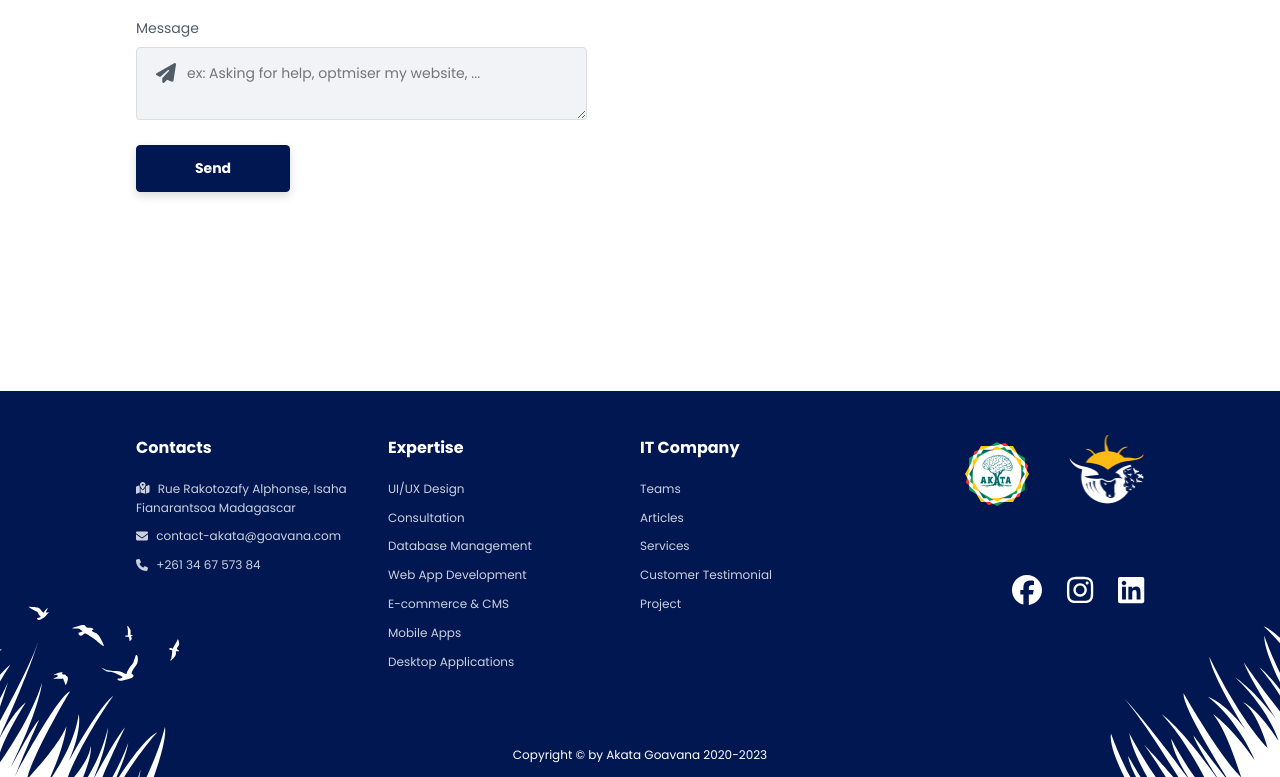
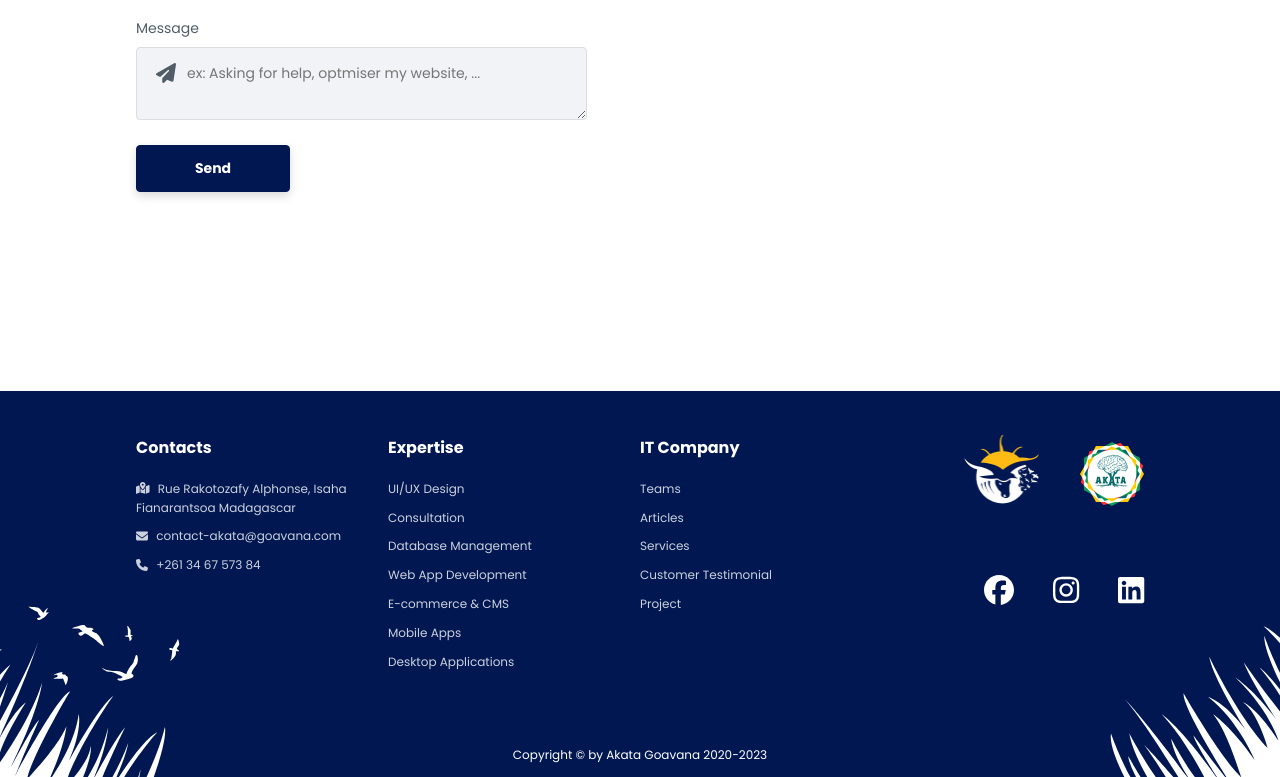
Before and after one commit to maxime-dot/website3, a Next.js app: page / in a window 1280 px wide. Shown: the part 8869-9646 px from the top of the page. Built offline with nearby package versions, Linux system fonts and the light colour scheme.

Commit message:
refactor: change footer logo position

```diff
--- a/src/components/footer/Footer.tsx
+++ b/src/components/footer/Footer.tsx
@@ -1,7 +1,7 @@
 import React from "react";
 import Link from "next/link";
 import Image from "next/image";
-import {FontAwesomeIcon} from "@fortawesome/react-fontawesome";
+import { FontAwesomeIcon } from "@fortawesome/react-fontawesome";
 import {
   faFacebook,
   faInstagram,
@@ -30,7 +30,7 @@ const Footer: React.FC = () => {
               <FontAwesomeIcon
                 icon={faMapLocationDot}
                 className="link-icon"
-                style={{marginRight: "5px"}}
+                style={{ marginRight: "5px" }}
               />{" "}
               {contactData.adress}
             </li>
@@ -39,7 +39,7 @@ const Footer: React.FC = () => {
                 <FontAwesomeIcon
                   icon={faEnvelope}
                   className="link-icon"
-                  style={{marginRight: "5px"}}
+                  style={{ marginRight: "5px" }}
                 />{" "}
                 {contactData.mail}
               </Link>
@@ -50,7 +50,7 @@ const Footer: React.FC = () => {
                 <FontAwesomeIcon
                   icon={faPhone}
                   className="link-icon"
-                  style={{marginRight: "5px"}}
+                  style={{ marginRight: "5px" }}
                 />{" "}
                 {contactData.phone}
               </Link>
@@ -90,18 +90,18 @@ const Footer: React.FC = () => {
         <div className="footer-content d-flex flex-col">
           <div className="logo d-flex-center flex-row">
             <Image
+              src={"/images/footer/logo-goavana.png"}
+              alt="Goavana's logo"
+              className="logo-goavana"
+              width={75}
+              height={79}
+            />
+            <Image
               src={"/images/footer/logo-akata.png"}
               alt="Akata's logo"
               className="logo-akata"
               width={64}
               height={64}
-            />
-            <Image
-              src={"/images/footer/logo-goavana.png"}
-              alt="Goavana's logo"
-              className="logo-goavana"
-              width={75}
-              height={79}
             />
           </div>
           <div className="social-link d-flex-center flex-row">
@@ -126,19 +126,20 @@ const Footer: React.FC = () => {
         </div>
       </div>
       <Image
+        src={"/images/footer/right-shapre.svg"}
+        alt="bird and grass shape"
+        className="footer-right-shape"
+        width={200}
+        height={200}
+      />
+      <Image
         src={"/images/footer/shape.svg"}
         alt="bird and grass shape"
         className="footer-shape"
         width={214}
         height={216}
       />
-      <Image
-        src={"/images/footer/right-shapre.svg"}
-        alt="bird and grass shape"
-        className="footer-right-shape"
-        width={200}
-        height={200}
-      />
+
       <span className="akata-text-small">
         Copyright &copy; by Akata Goavana 2020-{currentYear}
       </span>
--- a/src/components/footer/footer.scss
+++ b/src/components/footer/footer.scss
@@ -7,19 +7,23 @@
   padding-top: 44px;
   padding-bottom: 12px;
   margin-top: 199px;
+
   span {
     color: var(--light);
   }
+
   .footer-shape {
     position: absolute;
     bottom: 0;
     left: 0;
   }
+
   .footer-right-shape {
     position: absolute;
     bottom: 0;
     right: 0;
   }
+
   .footer-element {
     width: 100%;
     display: grid;
@@ -27,29 +31,41 @@
 
     .footer-content {
       width: 100%;
+      align-items: flex-end;
+
+
       .social-link {
-        gap: 25px;
-        justify-content: flex-end;
+        width: 100%;
+        max-width: 160px;
+        justify-content: space-between;
         text-decoration: none;
         color: var(--light);
         margin-top: 55px;
+
+
         a {
           text-decoration: none;
           color: var(--light);
           font-size: 30px;
           transition: all 0.2s ease-in-out;
+
           &:hover {
-            color: var(--goavana-yellow);
+
           }
         }
       }
+
       .logo {
-        gap: 40px;
-        justify-content: flex-end;
+        width: 100%;
+
+        max-width: 180px;
+        justify-content: space-between;
       }
+
       strong {
         color: var(--light);
       }
+
       ul {
         li {
           list-style-type: none;
@@ -57,13 +73,16 @@
           margin-top: 10px;
           opacity: 0.8;
           max-width: 250px;
+
           &:nth-child(1) {
             margin-top: 20px;
           }
+
           a {
             text-decoration: none;
             color: var(--light);
             transition: all 0.3s ease-in-out;
+
             &:hover {
               text-decoration: underline;
             }
@@ -79,6 +98,7 @@
     .footer-element {
       display: grid;
       grid-template-columns: 1fr 1fr 1fr;
+
       .footer-content {
         &:last-child {
           width: 100%;
@@ -87,6 +107,7 @@
           align-items: center;
           flex-direction: column;
           margin-top: 20px;
+
           .logo {
             width: 100%;
             display: flex;
@@ -96,10 +117,12 @@
         }
       }
     }
+
     .footer-shape {
       width: 140px;
       height: auto;
     }
+
     .footer-right-shape {
       width: 140px;
       height: auto;
@@ -110,13 +133,16 @@
 @media (max-width: 640px) {
   .akata-footer {
     padding: 30px;
+
     .footer-element {
       grid-template-columns: 1fr;
       gap: 30px;
       width: 100%;
+
       li {
         width: 100%;
       }
+
       .footer-content {
         &:last-child {
           width: 100%;
@@ -124,6 +150,7 @@
           justify-content: center;
           align-items: center;
           flex-direction: column;
+
           .logo {
             width: 100%;
             display: flex;
```
